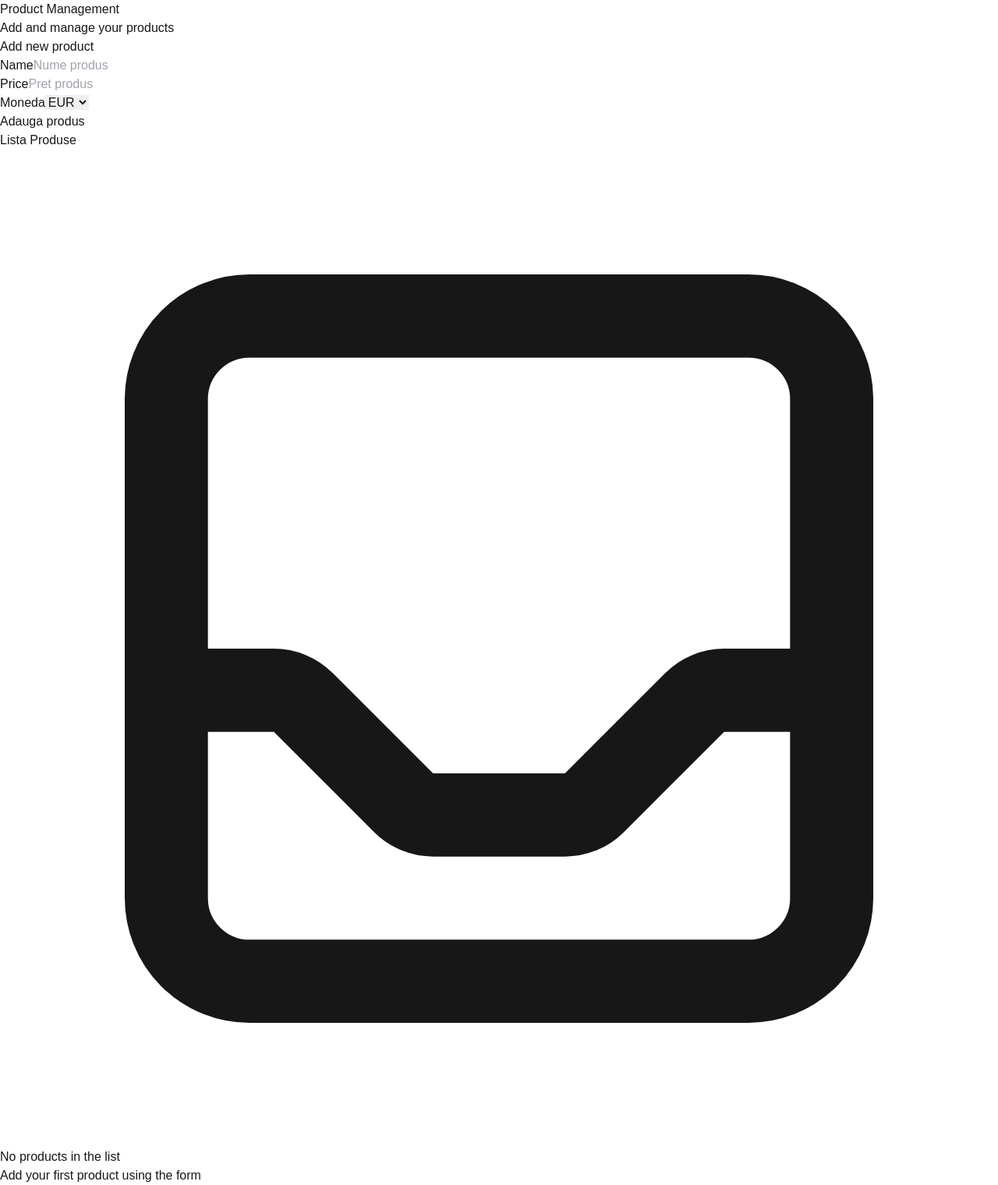
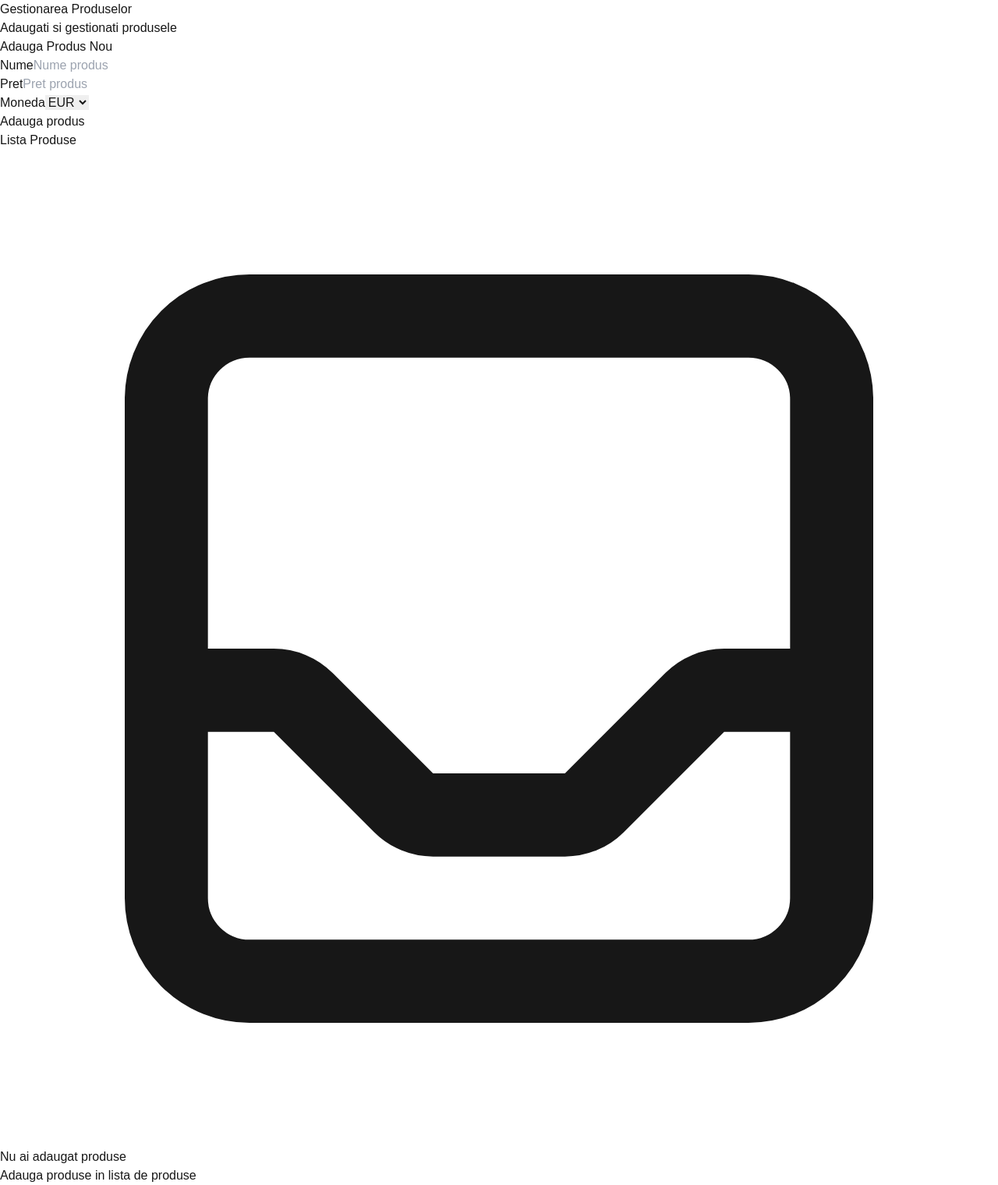
Before and after one commit to Erson1989x/Nextjs-App, a Next.js app: page / in a window 1280 px wide. Shown: the whole page at 78% size. Built offline with nearby package versions, Linux system fonts and the light colour scheme.

Commit message:
progress

```diff
--- a/src/app/page.tsx
+++ b/src/app/page.tsx
@@ -26,15 +26,15 @@ export default function Home() {
       <main className="container mx-auto px-4 py-8">
       <div className="max-w-4xl mx-auto">
         <h1 className="text-4xl font-bold text-center mb-2 text-gray-800 dark:text-white">
-          Product Management
+          Gestionarea Produselor
         </h1>
-        <p className="text-center text-gray-600 dark:text-gray-300 mb-8">Add and manage your products</p>
+        <p className="text-center text-gray-600 dark:text-gray-300 mb-8">Adaugati si gestionati produsele</p>
         <div className="grid gap-8 md:grid-cols-[2fr_3fr]">
           <div className="bg-white dark:bg-gray-800 rounded-lg shadow-lg p-6">
-            <h2 className="text-xl font-semibold mb-4 text-gray-800 dark:text-white">Add new product</h2>
+            <h2 className="text-xl font-semibold mb-4 text-gray-800 dark:text-white">Adauga Produs Nou</h2>
             <ProductForm onSubmit={handleAddProduct} />
           </div>
-          <div className="bg-white dark:bg-gray-800 roudned-lg shadow-lg p-6">
+          <div className="bg-white dark:bg-gray-800 roudned-lg shadow-lg p-6 overflow-y-auto max-h-[400px]">
             <h2 className="text-xl font-semibold mb-4 text-gray-800 dark:text-white">Lista Produse</h2>
             <ProductList products={products} onDelete={handleDeleteProduct} />
           </div>
--- a/src/components/ProductForm/ProductForm.tsx
+++ b/src/components/ProductForm/ProductForm.tsx
@@ -38,7 +38,7 @@ const ProductForm = ({ onSubmit }: ProductFormProps) => {
               htmlFor="name"
               className="block text-sm font-medium text-gray-700 dark:text-gray-300 mb-1"
             >
-              Name
+              Nume
             </label>
             <Field
               type="text"
@@ -57,7 +57,7 @@ const ProductForm = ({ onSubmit }: ProductFormProps) => {
               htmlFor="price"
               className="block text-sm font-medium text-gray-700 mb-1 dark:text-gray-300"
             >
-              Price
+              Pret
             </label>
             <Field
               type="number"
--- a/src/components/ProductList/ProductList.tsx
+++ b/src/components/ProductList/ProductList.tsx
@@ -5,9 +5,11 @@ interface ProductListProps {
   onDelete: (id: string) => void;
 }
 
+import React from "react";
+
 const ProductList = ({ products, onDelete }: ProductListProps) => {
   return (
-    <div className="space-y-4 max-h-[300px] overflow-y-auto">
+    <div className="space-y-4">
       {products.length === 0 ? (
         <div className="text-center py-8">
           <div className="text-gray-400 dark:text-gray-500 mb-2">
@@ -26,10 +28,10 @@ const ProductList = ({ products, onDelete }: ProductListProps) => {
             </svg>
           </div>
           <p className="text-gray-500 dark:text-gray-400">
-            No products in the list
+            Nu ai adaugat produse
           </p>
-          <p className="text-sm text-gray-400 dark:text-gray-500">
-            Add your first product using the form
+          <p className="text-sm text-gray-400 dark-text-gray-500">
+            Adauga produse in lista de produse
           </p>
         </div>
       ) : (
@@ -52,8 +54,8 @@ const ProductList = ({ products, onDelete }: ProductListProps) => {
                 </div>
                 <div className="ml-4 flex-shrink-0">
                   <button
+                    className="inline-flex items-center px-3 py-1.5 border border-transparent text-xs font-medium rounded-full shadow-sm text-white bg-red-600 hover:bg-red-700 focus:outline-none focus:ring-2 focus:ring-offset-2 focus:ring-red-500 transition-colors duration-150 ease-in-out"
                     onClick={() => onDelete(product.id)}
-                    className="inline-flex items-center px-3 py-1.5 border border-transparent text-xs font-medium rounded-full shadow-sm text-white bg-red-600 hover:bg-red-700 focus:outline-none focus:ring-2 focus:ring-offset-2 focus:ring-red-500 transition-colors"
                   >
                     <svg
                       className="h-4 w-4 mr-1"
@@ -68,7 +70,7 @@ const ProductList = ({ products, onDelete }: ProductListProps) => {
                         d="M19 7l-.867 12.142A2 2 0 0116.138 21H7.862a2 2 0 01-1.995-1.858L5 7m5 4v6m4-6v6m1-10V4a1 1 0 00-1-1h-4a1 1 0 00-1 1v3M4 7h16"
                       />
                     </svg>
-                    Delete
+                    Sterge
                   </button>
                 </div>
               </div>
```
